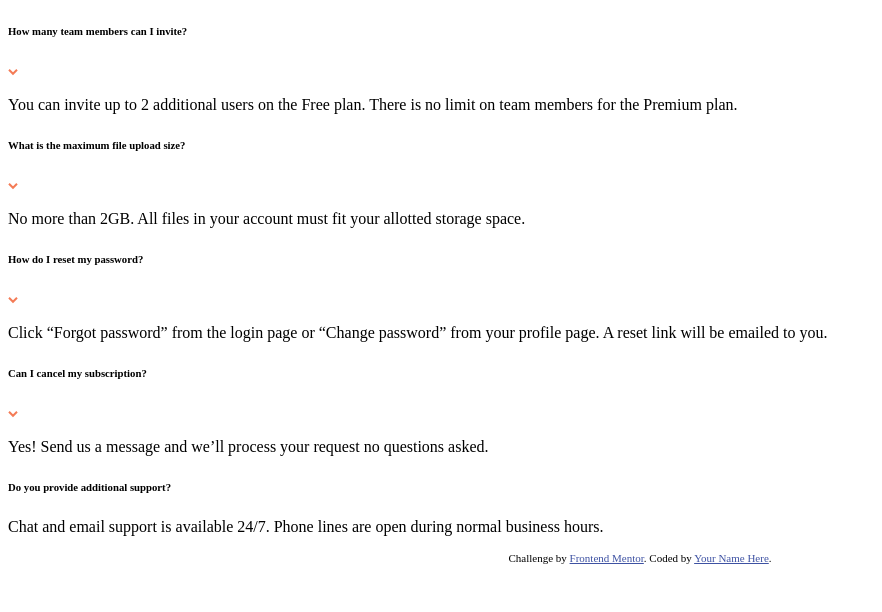
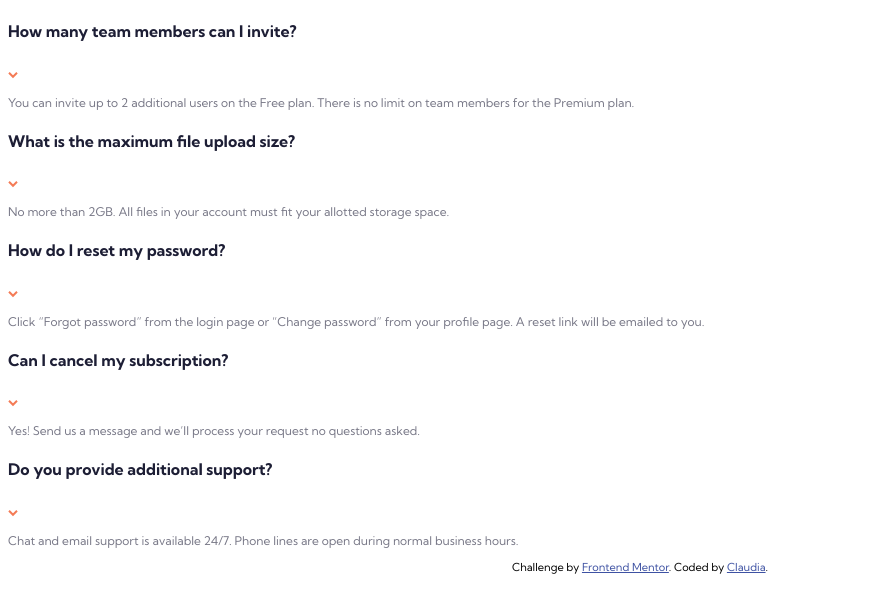
Before and after one commit to claudia-lim/frontend-mentor-accordian-card, a plain HTML site: page index.html in a window 1280 px wide. Shown: the whole page, without its empty margins (0-882 px from the left). Drawn offline with Linux system fonts and the light colour scheme.

Commit message:
initial css colours, font

```diff
--- /dev/null
+++ b/css/styles.css
@@ -0,0 +1,24 @@
+.attribution { font-size: 11px; text-align: center; }
+.attribution a { color: hsl(228, 45%, 44%); }
+
+:root {
+    --darktext: hsl(238, 29%, 16%);
+    --highlightedtext: hsl(14, 88%, 65%);
+    --mutedquestiontext: hsl(237, 12%, 33%);
+    --mutedanswertext: hsl(240, 6%, 50%);
+    --dividercolour: hsl(240, 5%, 91%);
+}
+
+body {
+    font-family: 'Kumbh Sans', sans-serif;
+}
+
+h4 {
+    color: var(--darktext);
+    font-weight: bold;
+}
+
+p {
+    font-size: 12px;
+    color: var(--mutedanswertext);
+}
--- a/index.html
+++ b/index.html
@@ -5,47 +5,62 @@
   <meta name="viewport" content="width=device-width, initial-scale=1.0"> <!-- displays site properly based on user's device -->
 
   <link rel="icon" type="image/png" sizes="32x32" href="./images/favicon-32x32.png">
+    <link rel="stylesheet" href="./css/styles.css">
+    <link rel="preconnect" href="https://fonts.googleapis.com">
+    <link rel="preconnect" href="https://fonts.gstatic.com" crossorigin>
+    <link href="https://fonts.googleapis.com/css2?family=Kumbh+Sans:wght@400;700&display=swap" rel="stylesheet">
 
   <title>Frontend Mentor | FAQ Accordion Card</title>
 
   <!-- Feel free to remove these styles or customise in your own stylesheet 👍 -->
-  <style>
-    .attribution { font-size: 11px; text-align: center; }
-    .attribution a { color: hsl(228, 45%, 44%); }
-  </style>
 </head>
 <body>
  <div>
-     <div class="question"><h6>How many team members can I invite?</h6><img src=images/icon-arrow-down.svg></div>
+     <div class="question">
+         <h4>How many team members can I invite?</h4>
+         <img class='arrow' src=images/icon-arrow-down.svg>
+     </div>
      <p class="answer">You can invite up to 2 additional users on the Free plan. There is no limit on
       team members for the Premium plan.</p>
  </div>
 
   <div>
-      <div class="question"><h6>What is the maximum file upload size?</h6><img src=images/icon-arrow-down.svg></div>
+      <div class="question">
+          <h4>What is the maximum file upload size?</h4>
+          <img class='arrow' src=images/icon-arrow-down.svg>
+      </div>
       <p class="answer">No more than 2GB. All files in your account must fit your allotted storage space.</p>
   </div>
 
   <div>
-      <div class="question"><h6>How do I reset my password?</h6><img src=images/icon-arrow-down.svg></div>
+      <div class="question">
+          <h4>How do I reset my password?</h4>
+          <img class='arrow' src=images/icon-arrow-down.svg>
+      </div>
       <p class="answer">Click “Forgot password” from the login page or “Change password” from your profile page.
       A reset link will be emailed to you.</p>
   </div>
 
   <div>
-      <div class="question"><h6>Can I cancel my subscription?</h6><img src=images/icon-arrow-down.svg></div>
+      <div class="question">
+          <h4>Can I cancel my subscription?</h4>
+          <img class='arrow' src=images/icon-arrow-down.svg>
+      </div>
       <p class="answer">Yes! Send us a message and we’ll process your request no questions asked.</p>
   </div>
 
 
   <div>
-      <div class="question"><h6>Do you provide additional support?</h6></div>
+      <div class="question">
+          <h4>Do you provide additional support?</h4>
+          <img class='arrow' src=images/icon-arrow-down.svg>
+      </div>
       <p class="answer">Chat and email support is available 24/7. Phone lines are open during normal business hours.</p>
   </div>
 
   <div class="attribution">
     Challenge by <a href="https://www.frontendmentor.io?ref=challenge" target="_blank">Frontend Mentor</a>.
-    Coded by <a href="#">Your Name Here</a>.
+    Coded by <a href="#">Claudia</a>.
   </div>
 </body>
 </html>
```
